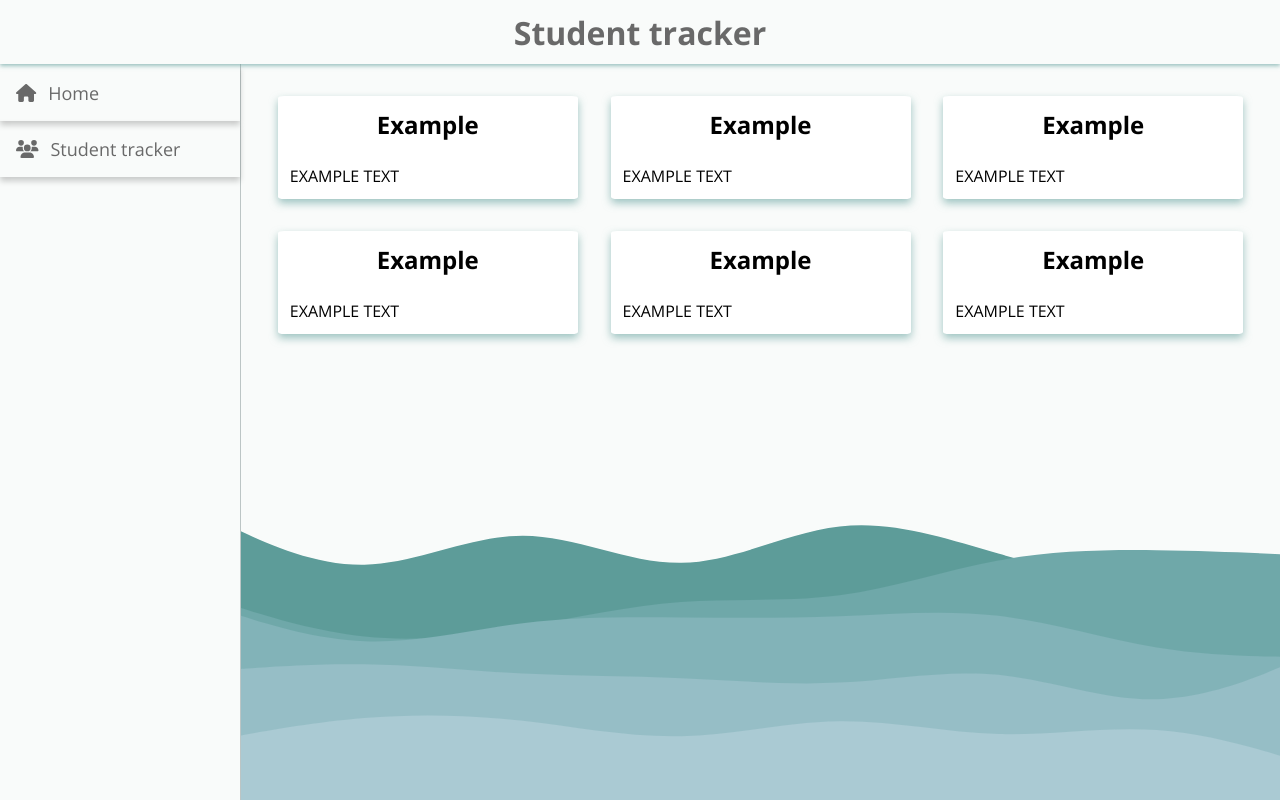
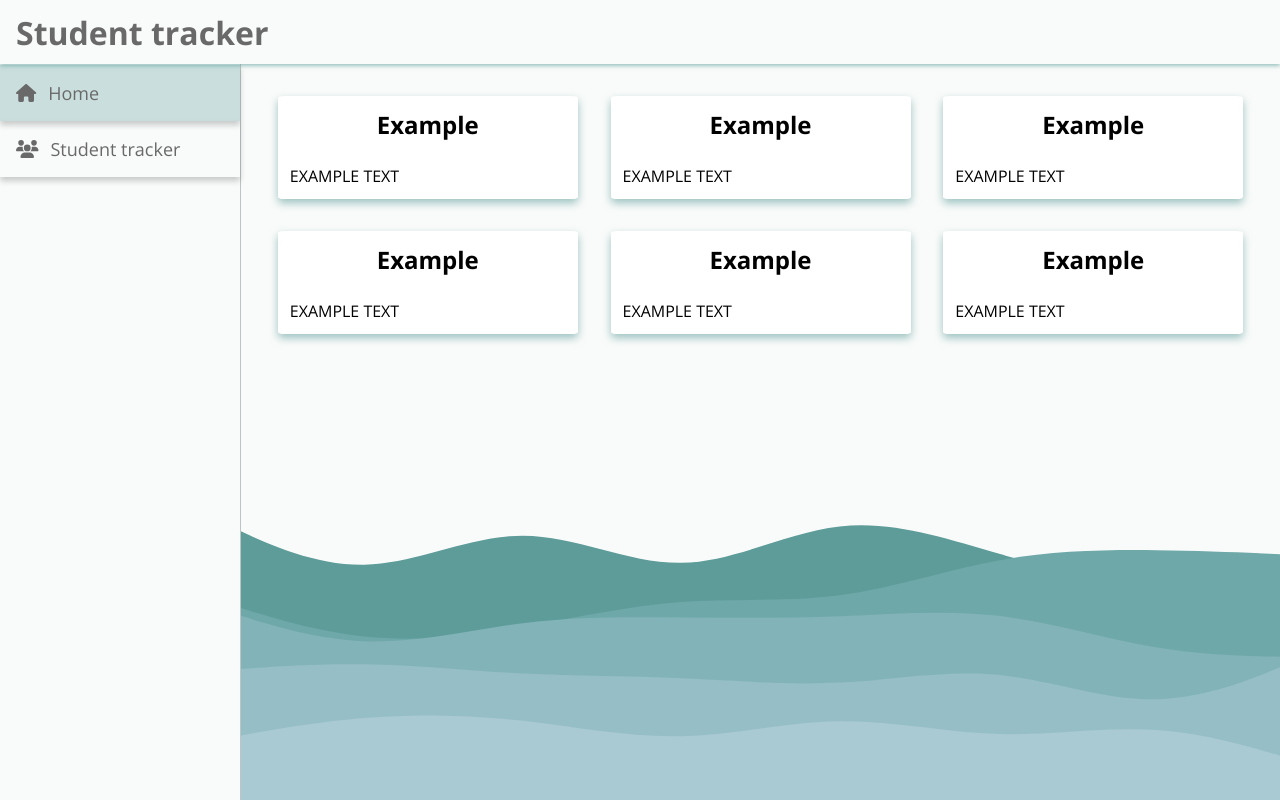
Before and after one commit to keserukristof/Student-Tracker-2, a React (Create React App) app in the folder client/: page / in a window 1280 px wide. Built offline with nearby package versions, Linux system fonts and the light colour scheme.

Commit message:
clien: added routing and active page in sidebar

```diff
--- a/client/package.json
+++ b/client/package.json
@@ -15,6 +15,7 @@
     "@types/react-dom": "^18.0.11",
     "react": "^18.2.0",
     "react-dom": "^18.2.0",
+    "react-router-dom": "^6.10.0",
     "react-scripts": "5.0.1",
     "sass": "^1.62.0",
     "typescript": "^4.9.5",
--- a/client/src/App.tsx
+++ b/client/src/App.tsx
@@ -1,14 +1,9 @@
 import { FunctionComponent } from 'react';
 import { Layout } from './components/app-shell/Layout/layout.component';
-import { Home } from './components/pages/Home/home.component';
 
 const App: FunctionComponent = () => {
   return (
-    <>
-      <Layout>
-        <Home title="Home" />
-      </Layout>
-    </>
+    <Layout/>
   );
 };
 
--- a/client/src/components/app-shell/Header/header.component.scss
+++ b/client/src/components/app-shell/Header/header.component.scss
@@ -8,17 +8,19 @@ $header-box-shadow-color: rgb(94, 156, 153, 0.6);
 header {
   display: flex;
   align-items: center;
-  justify-content: center;
+  justify-content: flex-start;
   height: 4rem;
   background-color: $header-bg-color;
   box-shadow: 0px 2px 4px $header-box-shadow-color;
 
   h1 {
-    margin: 0;
+    margin-left: 1rem;
     font-size: 2rem;
     font-weight: bold;
     color: $header-text-color;
     transition: all 0.3s ease;
+    cursor: pointer;
+    text-decoration: none;
 
     &:hover {
       color: $header-text-hover-color;
--- a/client/src/components/app-shell/Header/header.component.tsx
+++ b/client/src/components/app-shell/Header/header.component.tsx
@@ -1,5 +1,7 @@
 import { FunctionComponent } from 'react';
 import './header.component.scss';
+
+import { Link } from 'react-router-dom';
 
 export interface HeaderProps {
   title: string;
@@ -8,7 +10,9 @@ export interface HeaderProps {
 export const Header: FunctionComponent<HeaderProps> = ({ title }) => {
   return (
     <header>
-      <h1>{title}</h1>
+      <Link to={'/'}>
+        <h1>{title}</h1>
+      </Link>
     </header>
   );
 };
--- a/client/src/components/app-shell/Layout/layout.component.tsx
+++ b/client/src/components/app-shell/Layout/layout.component.tsx
@@ -1,24 +1,22 @@
 import { FunctionComponent } from "react";
 import './layout.component.scss';
 
+import { Routes, Route } from "react-router-dom";
+
+import { Home } from '../../pages/Home/home.component';
+import { StudentTracker } from '../../pages/StudentTracker/student-tracker.component';
 import { Sidebar } from '../Sidebar/sidebar.component';
 import { Header } from "../Header/header.component";
 
 import { FontAwesomeIcon } from '@fortawesome/react-fontawesome';
 import { faHouse, faUsers } from '@fortawesome/free-solid-svg-icons';
 
-export interface LayoutProps {
-    children: JSX.Element;
-}
-
 const sideBarItems = [
     { title: 'Home', href: '/', icon: <FontAwesomeIcon icon={faHouse} /> },
     { title: 'Student tracker', href: '/student-tracker', icon: <FontAwesomeIcon icon={faUsers} /> },
 ];
 
-export const Layout: FunctionComponent<LayoutProps> = ({
-    children,
-}) => {
+export const Layout: FunctionComponent = () => {
     return (
         <div className="layout">
             <div className="header">
@@ -28,7 +26,10 @@ export const Layout: FunctionComponent<LayoutProps> = ({
                 <Sidebar sidebarItems={sideBarItems} />
             </div>
             <div className="content">
-                {children}
+                <Routes>
+                    <Route path="/" element={<Home />} />
+                    <Route path="/student-tracker" element={<StudentTracker />} />
+                </Routes>
             </div>
         </div>
     );
--- a/client/src/components/app-shell/Sidebar/sidebar.component.scss
+++ b/client/src/components/app-shell/Sidebar/sidebar.component.scss
@@ -1,8 +1,8 @@
-$nav_bg_color: #f9fbfa;
+$nav_background_color: #f9fbfa;
 $nav_box_shadow_color: rgba(0, 0, 0, 0.2);
 $nav_link_color: rgb(105, 105, 105);
 $nav_link_hover_color: black;
-$nav_underline_hover_color: rgba(94, 156, 153, 0.3);
+$nav_background_hover_color: rgba(94, 156, 153, 0.3);
 $ease_in_out_transition: all 0.3s ease-in-out;
 
 nav {
@@ -12,8 +12,8 @@ nav {
   align-items: center;
   height: 100vh;
   width: 15rem;
-  background-color: $nav_bg_color;
-  box-shadow: 0px 4px 8px $nav_underline_hover_color;
+  background-color: $nav_background_color;
+  box-shadow: 0px 4px 8px $nav_background_hover_color;
 
   ul {
     display: flex;
@@ -23,7 +23,7 @@ nav {
     width: 100%;
     margin-top: 5px;
 
-    a {
+    .nav-link {
       color: $nav_link_color;
       text-decoration: none;
       font-size: 18px;
@@ -52,12 +52,12 @@ nav {
         left: -100%;
         width: 100%;
         height: 100%;
-        background-color: $nav_underline_hover_color;
+        background-color: $nav_background_hover_color;
         transition: $ease_in_out_transition;
         z-index: 1;
       }
 
-      &:hover:before {
+      &:hover:before{
         left: 0;
       }
 
@@ -74,5 +74,9 @@ nav {
         }
       }
     }
+
+    .active-nav-item {
+      background-color: $nav_background_hover_color;
+    }
   }
 }
--- a/client/src/components/app-shell/Sidebar/sidebar.component.tsx
+++ b/client/src/components/app-shell/Sidebar/sidebar.component.tsx
@@ -1,23 +1,26 @@
 import { FunctionComponent } from 'react';
 import './sidebar.component.scss';
+
+import { Link, useLocation } from 'react-router-dom';
+
 import { NavbarItem } from './models/sidebar-item.model';
 
 export interface NavbarProps {
   sidebarItems: NavbarItem[];
 }
 
-export const Sidebar: FunctionComponent<NavbarProps> = ({
-  sidebarItems
-}) => {
+export const Sidebar: FunctionComponent<NavbarProps> = ({ sidebarItems }) => {
+  const location = useLocation();
+
   return (
     <nav>
       <ul>
         {sidebarItems.map(({ href, icon, title }, index) => (
-          <a href={href} className="nav-link">
-            <li key={index}>
+          <Link to={href} className={`nav-link ${location.pathname === href ? 'active-nav-item' : ''}`} key={index}>
+            <li>
               {icon}{title}
             </li>
-          </a>
+          </Link>
         ))}
       </ul>
     </nav>
--- a/client/src/components/pages/Home/home.component.tsx
+++ b/client/src/components/pages/Home/home.component.tsx
@@ -3,11 +3,8 @@ import './home.component.scss';
 
 import { Widget } from '../../common/Widget/widget.component';
 
-export interface HomeProps {
-    title: string;
-}
 
-export const Home: FunctionComponent<HomeProps> = ({ title }) => {
+export const Home: FunctionComponent = () => {
     return (
         <div className='home-page'>
             <div className='student-widget'>
@@ -40,7 +37,6 @@ export const Home: FunctionComponent<HomeProps> = ({ title }) => {
                     <div>EXAMPLE TEXT</div>
                 </Widget>
             </div>
-
         </div>
     );
 };
--- a/client/src/index.tsx
+++ b/client/src/index.tsx
@@ -2,12 +2,15 @@ import React from 'react';
 import ReactDOM from 'react-dom/client';
 import './index.scss';
 import App from './App';
+import { BrowserRouter } from 'react-router-dom';
 
 const root = ReactDOM.createRoot(
   document.getElementById('root') as HTMLElement
 );
 root.render(
   <React.StrictMode>
-    <App />
+    <BrowserRouter>
+      <App />
+    </BrowserRouter>
   </React.StrictMode>
 );
```
Also changed, not shown: 1 other file (tests, documents, lock files or other folders). Lines whose indentation alone changed are shown as unchanged.
